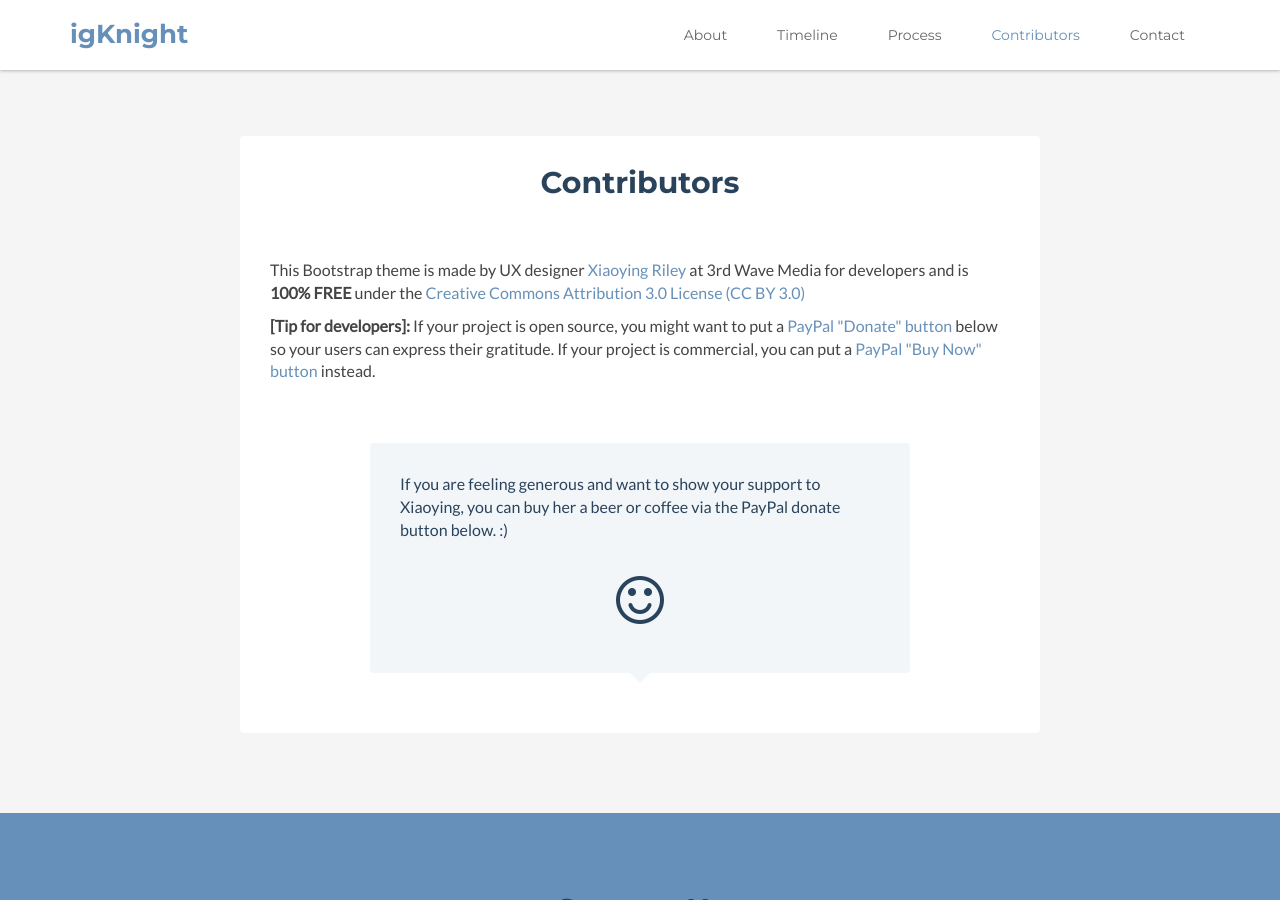
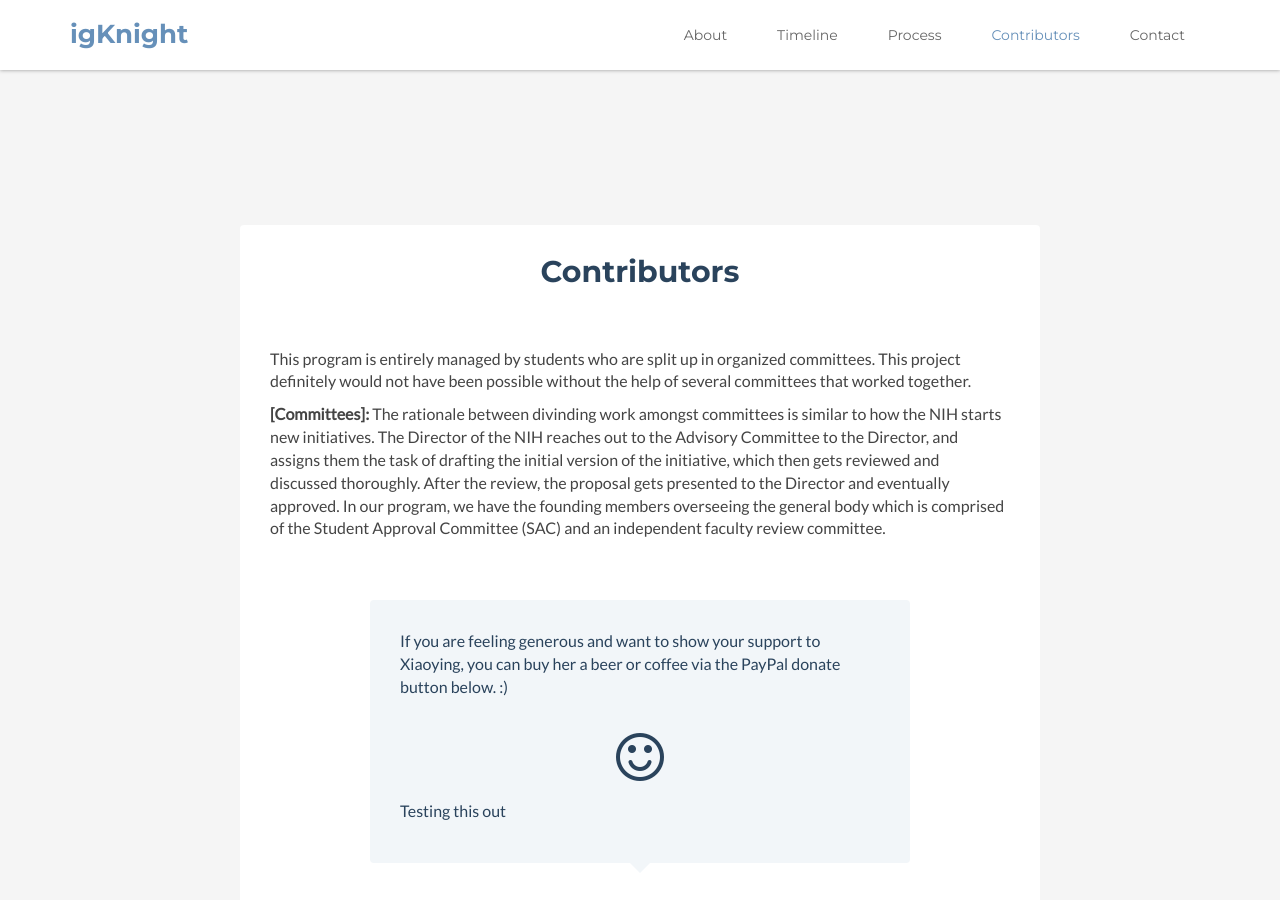
Before and after one commit to igknight/igknight.github.io, a Jekyll site: the page built from index.html, in a window 1280 px wide and 900 px high, scrolled down 3407 px. Built offline with Jekyll 4.4.1, drawn with Linux system fonts in a browser that asks for light colours; nearby versions of some CDN libraries; some of the changed text lies outside the part shown.

Commit message:
Adding speech stuff

```diff
--- a/_includes/contact.html
+++ b/_includes/contact.html
@@ -4,10 +4,13 @@
             <div class="contact-inner">
                 <h2 class="title  text-center">Contact Us</h2>
                 <p class="intro  text-center">I hope you find this Bootstrap template useful. <br />Feel free to get in touch if you have any questions or suggestions.</p>
+
+
                 <div class="author-message">
                     <div class="profile">
                       <img class="img-responsive" src="{{ site.baseurl }}public/images/profile.png" alt="" />
                     </div><!--//profile-->
+
                     <div class="speech-bubble">
                         <h3 class="sub-title">Want to get more freebies in the future?</h3>
                         <p>I tweet about #UX and #webdev related resources/content at <a href="https://twitter.com/3rdwave_themes" target="_blank">@3rdwave_themes</a>
@@ -20,6 +23,8 @@
                         </div><!--//source-->
                     </div><!--//speech-bubble-->
                 </div><!--//author-message-->
+
+
                 <div class="clearfix"></div>
                 <div class="info text-center">
                     <h4 class="sub-title">Get Connected</h4>
--- a/_includes/features.html
+++ b/_includes/features.html
@@ -17,4 +17,16 @@
             </ul>
 
         </div><!--//container-->
+
+
+                        <div class="cta-container">
+                    <div class="speech-bubble">
+                        <p class="intro">If you are feeling generous and want to show your support to Xiaoying, you can buy her a beer or coffee via the PayPal donate button below. :)</p>
+                        <div class="icon-holder  text-center"><i class="fa fa-smile-o"></i></div>
+                        <p> Testing this out </p>
+
+                    </div><!--//speech-bubble-->
+
+                </div><!--//cta-container-->
+
     </section><!--//features-->
--- a/_includes/license.html
+++ b/_includes/license.html
@@ -3,17 +3,24 @@
         <div class="container">
             <div class="license-inner">
             <h2 class="title text-center">Contributors</h2>
+
                 <div class="info">
-                    <p>This Bootstrap theme is made by UX designer <a href="https://www.linkedin.com/in/xiaoying" target="_blank">Xiaoying Riley</a> at 3rd Wave Media for developers and is <strong>100% FREE</strong> under the <a href="https://creativecommons.org/licenses/by/3.0/" target="_blank">Creative Commons Attribution 3.0 License (CC BY 3.0)</a></p>
-                    <p><strong>[Tip for developers]:</strong> If your project is open source, you might want to put a <a href="https://www.paypal.com/us/cgi-bin/?cmd=_donate-intro-outside" target="_blank">PayPal "Donate" button</a> below so your users can express their gratitude. If your project is commercial, you can put a <a href="https://www.paypal.com/us/cgi-bin/webscr?cmd=_singleitem-intro-outside" target="_blank">PayPal "Buy Now" button</a> instead.</p>
+                    <p>This program is entirely managed by students who are split up in organized committees. This project definitely would not have been possible without the help of several committees that worked together. </p>
+
+                    <p><strong>[Committees]:</strong> The rationale between divinding work amongst committees is similar to how the NIH starts new initiatives. The Director of the NIH reaches out to the Advisory Committee to the Director, and assigns them the task of drafting the initial version of the initiative, which then gets reviewed and discussed thoroughly. After the review, the proposal gets presented to the Director and eventually approved. In our program, we have the founding members overseeing the general body which is comprised of the Student Approval Committee (SAC) and an independent faculty review committee. </p>
                 </div><!--//info-->
+
                 <div class="cta-container">
                     <div class="speech-bubble">
                         <p class="intro">If you are feeling generous and want to show your support to Xiaoying, you can buy her a beer or coffee via the PayPal donate button below. :)</p>
                         <div class="icon-holder  text-center"><i class="fa fa-smile-o"></i></div>
+                        <p> Testing this out </p>
+
                     </div><!--//speech-bubble-->
 
                 </div><!--//cta-container-->
+
+
             </div><!--//license-inner-->
         </div><!--//container-->
     </section><!--//how-->
```
